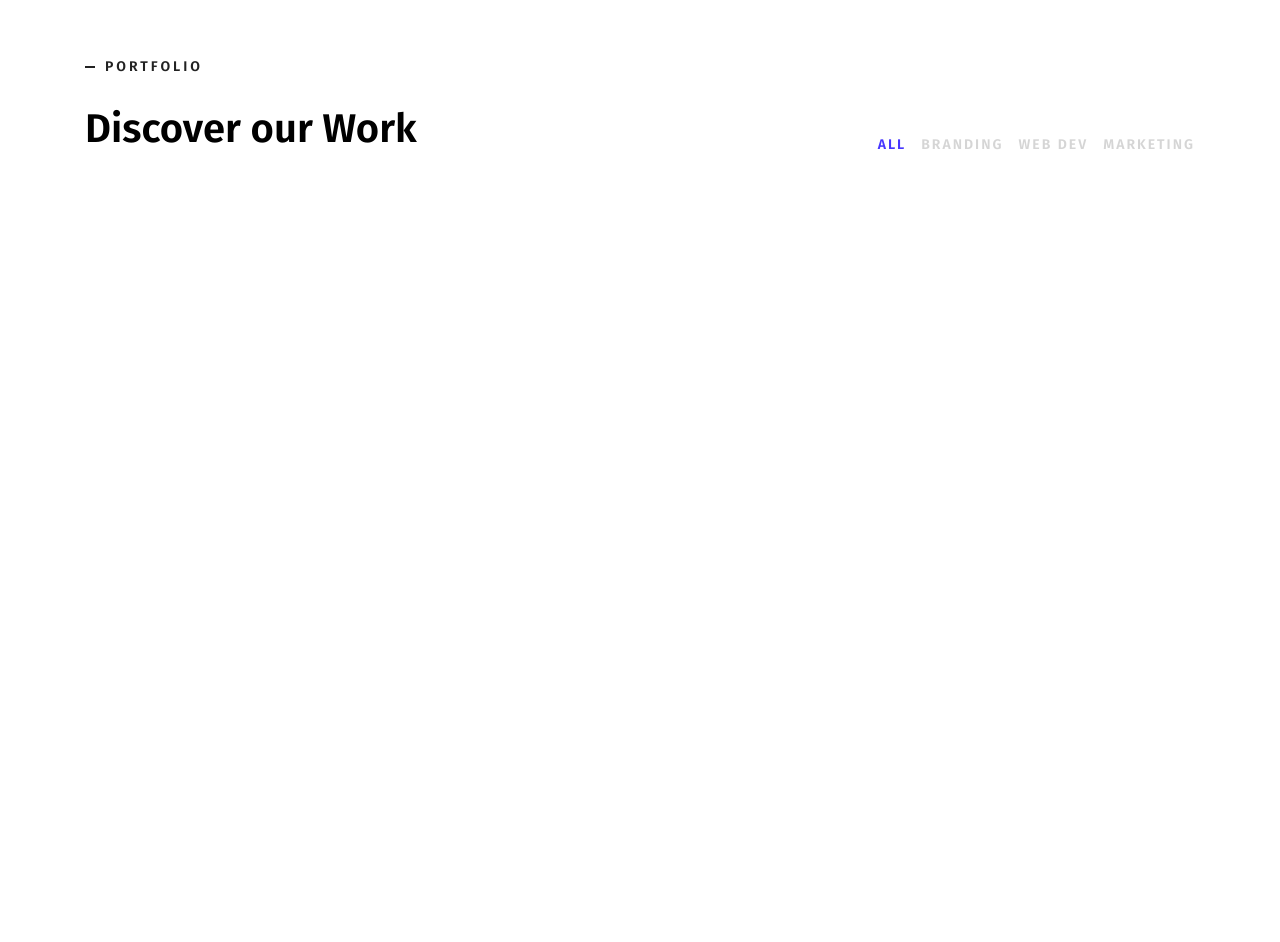
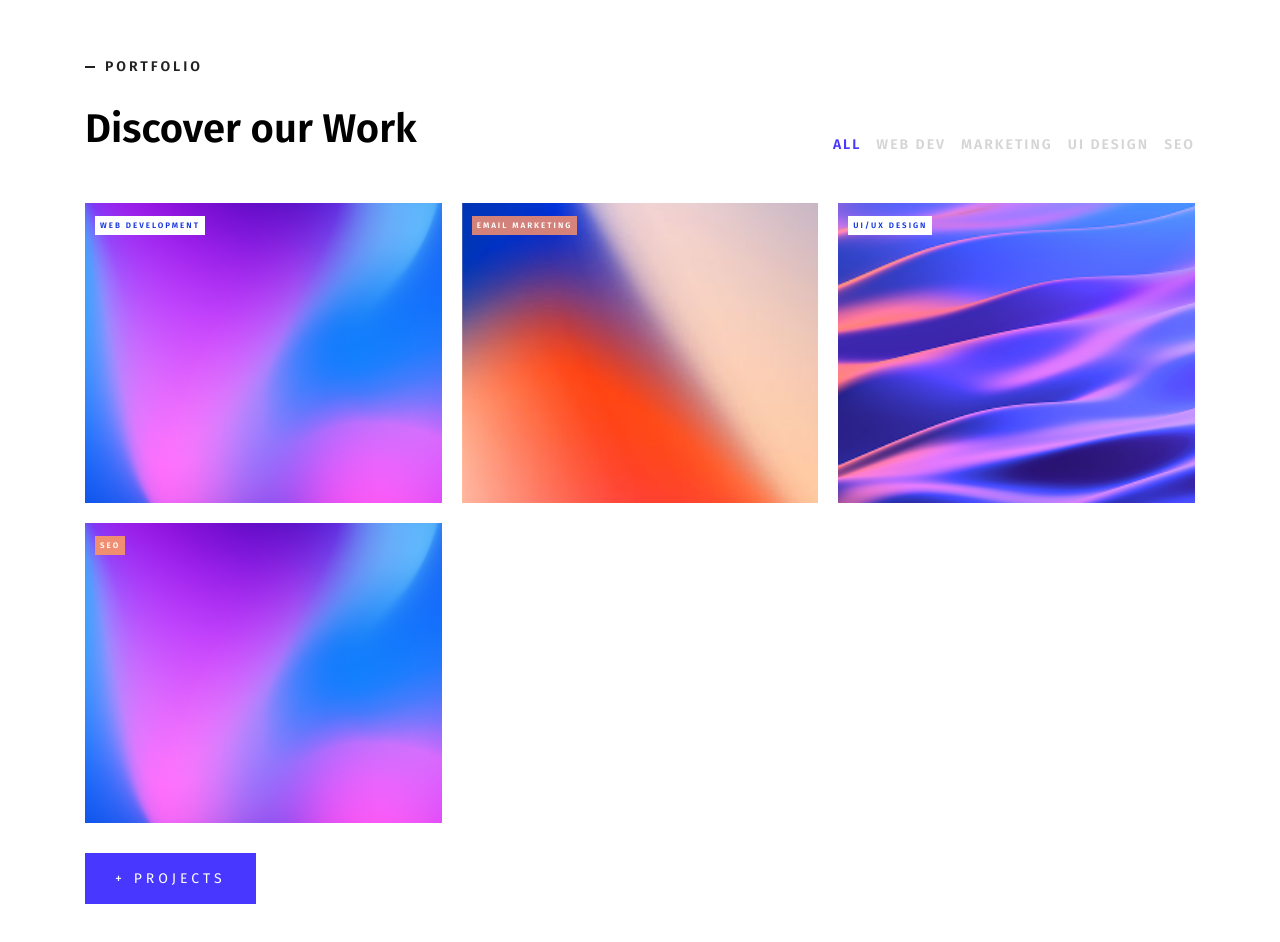
Before and after one commit to MPHDigital-RSA/Gravity, a React (Vite) app: page / in a window 1280 px wide. Shown: the part 2080-3022 px from the top of the page. Before the commit the page ends 2553 px from the top, so only its background shows below. Built offline with nearby package versions, Linux system fonts and the light colour scheme.

Commit message:
created the services section

```diff
--- /dev/null
+++ b/src/data/portfolioItems.js
@@ -0,0 +1,36 @@
+import imageOne from '../assets/heroImage.png'
+import imageTwo from '../assets/messageImage.png'
+import imageThree from '../assets/servicesImage.png'
+
+ const portfolioItems = [
+    {
+        image: imageOne,
+        category: 'web dev',
+        title: 'Web Development',
+        titleColor: '#1434E1',
+        titleBg: "#FFF"
+    },
+    {
+        image: imageTwo,
+        category: 'marketing',
+        title: 'Email Marketing',
+        titleColor: 'white',
+        titleBg: "#ef8e70e0"
+    },
+    {
+        image: imageThree,
+        category: 'UI design',
+        title: 'UI/UX Design',
+        titleColor: '#1434E1',
+        titleBg: "#ffffff"
+    },
+    {
+        image: imageOne,
+        category: 'seo',
+        title: 'SEO',
+        titleColor: 'white',
+        titleBg: "#ef8e70"
+    }
+]
+
+export default portfolioItems
--- a/src/section-components/Portfolio.jsx
+++ b/src/section-components/Portfolio.jsx
@@ -1,16 +1,24 @@
-import React from 'react'
+import React, { useState } from 'react'
 import '../styles/Portfolio.css'
+import ButtonSolid from '../components/ButtonSolid'
 
-const filterLinks = [
-    'all',
-    'branding',
-    'web dev',
-    'marketing'
-]
+import portfolioItems from '../data/portfolioItems'
 
 function Portfolio() {
+
+    const [items, setItems] = useState(portfolioItems);
+
+    // create a new array with filtered items according to a category value
+    const filterLinks = [... new Set(portfolioItems.map((value) => value.category))];
+
+    const filterItems = (cat) => {
+        const newData = portfolioItems.filter((value) => value.category === cat);
+        setItems(newData);
+    }
+
     return (
         <div className='wrapper portfolio'>
+
             <div className="subtitle">
                 <div className="line"></div>
                 <span>Portfolio</span>
@@ -20,12 +28,32 @@ function Portfolio() {
                 <h2>Discover our Work</h2>
 
                 <div className="filter">
+                    <button onClick={() => setItems(portfolioItems)}> All</button>
                     {filterLinks.map((link, index) => (
-                        <button key={index}>
+                        <button key={index} onClick={() => filterItems(link)}>
                             {link}
                         </button>
                     ))}
                 </div>
+            </div>
+
+            <div className="portfolio-grid">
+                {items.map((item, index) => (
+                    <div className='portfolio-item' key={index} style={{ backgroundImage: `url(${item.image})` }}>
+                        <span style={{
+                            backgroundImage: `url(${item.image})`,
+                            color: `${item.titleColor}`,
+                            background: `${item.titleBg}`
+
+                        }}>
+                            {item.title}
+                        </span>
+                    </div>
+                ))}
+            </div>
+
+            <div className="button">
+                <ButtonSolid text='+ projects' link='#' />
             </div>
 
         </div>
--- a/src/styles/Portfolio.css
+++ b/src/styles/Portfolio.css
@@ -44,3 +44,45 @@
         }
     }
 }
+
+.portfolio-grid {
+    grid-column: 2/-2;
+    display: grid;
+    grid-template-columns: repeat(2, 1fr);
+    gap: 10px;
+    margin-block-start: 10px;
+
+    @media (width>=calc(700/16*1rem)) {
+        gap: 20px;
+        margin-block-start: 20px;
+    }
+
+    @media (width>=calc(1200/16*1rem)) {
+        grid-template-columns: repeat(3, 1fr);
+    }
+
+    .portfolio-item {
+        height: 200px;
+        width: 100%;
+        background-position: center;
+        background-size: cover;
+        padding: 10px;
+        cursor: pointer;
+
+        @media (width>=calc(700/16*1rem)) {
+            height: 300px;
+        }
+
+        span {
+            font-size: 8px;
+            text-transform: uppercase;
+            font-weight: 600;
+            letter-spacing: 2px;
+            padding: 5px;
+        }
+    }
+}
+
+.button {
+    grid-column: 2/-2;
+}
--- a/src/styles/Services.css
+++ b/src/styles/Services.css
@@ -78,11 +78,9 @@
 .image span {
     font-size: 8px;
     text-transform: uppercase;
-    /* background-color: red; */
     font-weight: 600;
     letter-spacing: 2px;
     padding: 5px;
-    border-radius: 20px;
     position: absolute;
     top: 10px;
     left: 10px;
```
